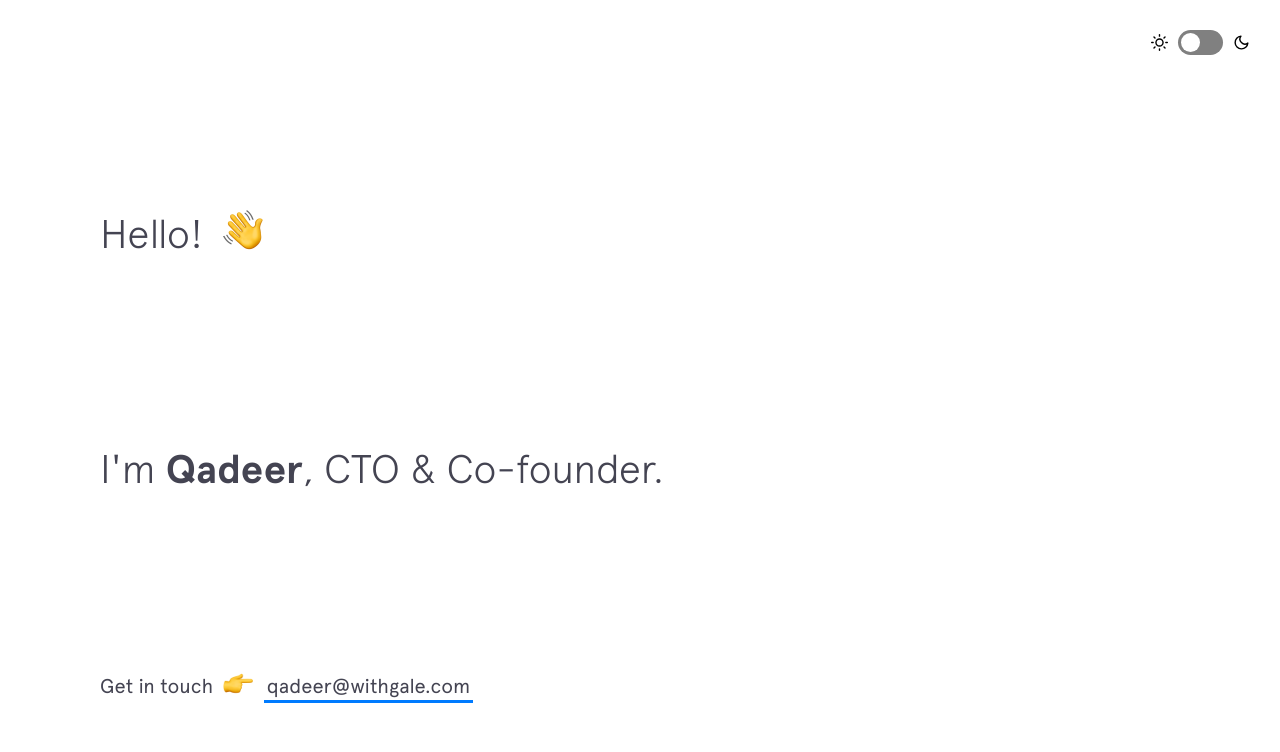
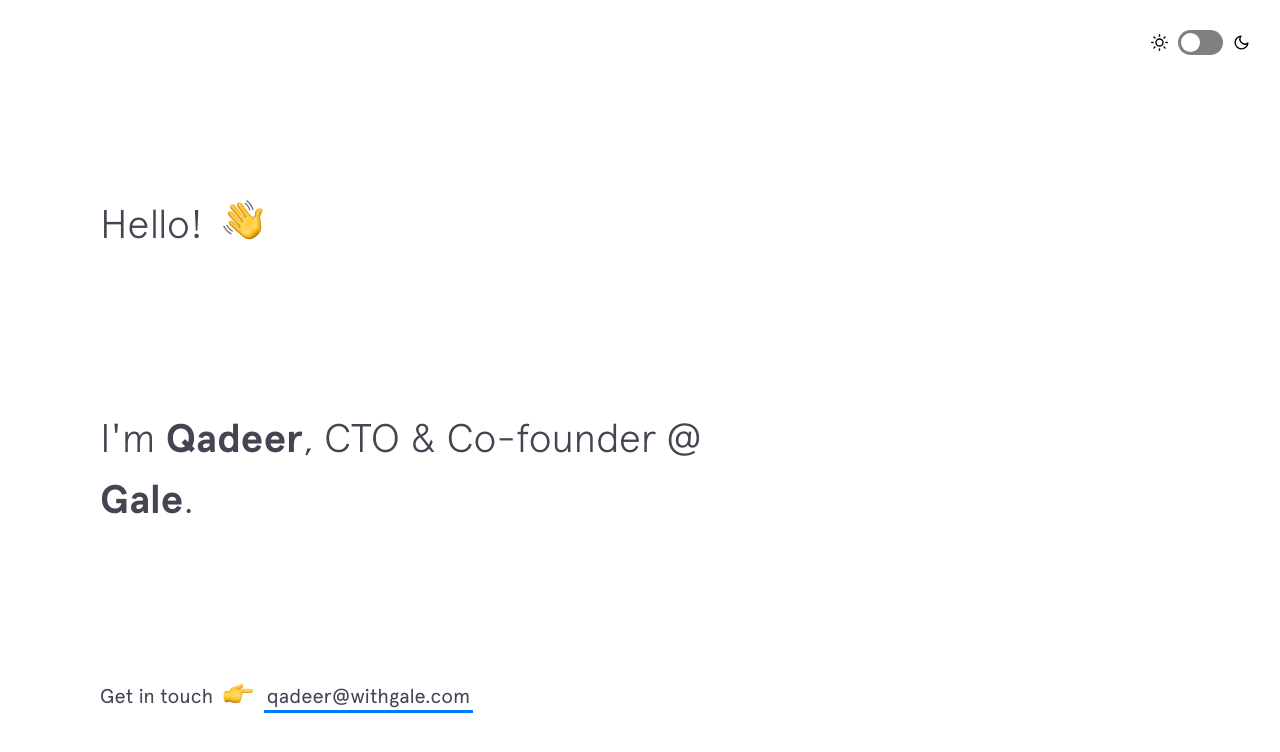
Before and after one commit to imqadeerkhan/imqadeerkhan.github.io, a Jekyll site: the page built from index.html, in a window 1280 px wide and 900 px high. Shown: the top 752 px of the window. Built offline with Jekyll 4.4.1, drawn with Linux system fonts in a browser that asks for light colours; nearby versions of some CDN libraries.

Commit message:
Update intro.html

```diff
--- a/_includes/intro.html
+++ b/_includes/intro.html
@@ -4,7 +4,7 @@
   </h1>
 
   <h2 class="intro__tagline">I'm
-    <span class="name">Qadeer</span>, CTO & Co-founder.
+    <span class="name">Qadeer</span>, CTO & Co-founder @ <a href="https://withgale.com" target="_blank" class="highlight-link">Gale</a>.
     <!-- <span class="emoji technologist"></span> -->
   </h2>
 
```
